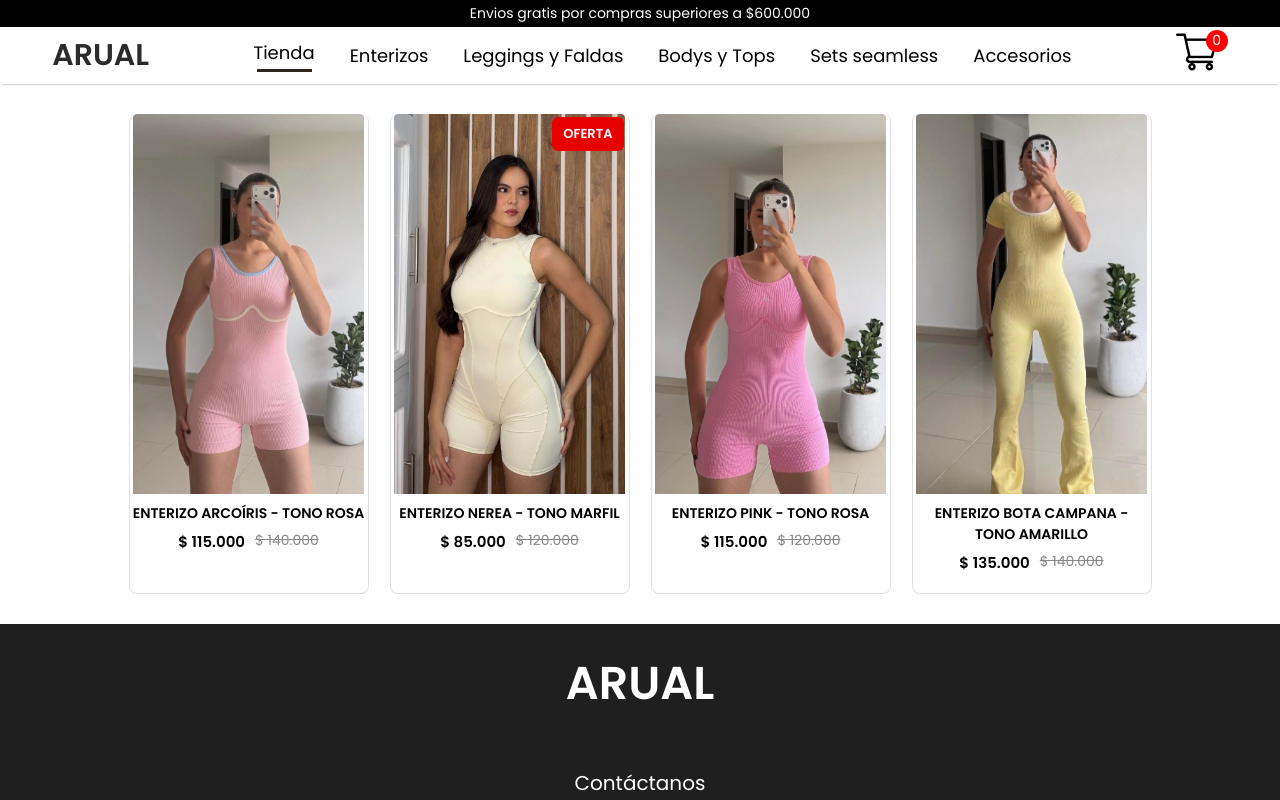
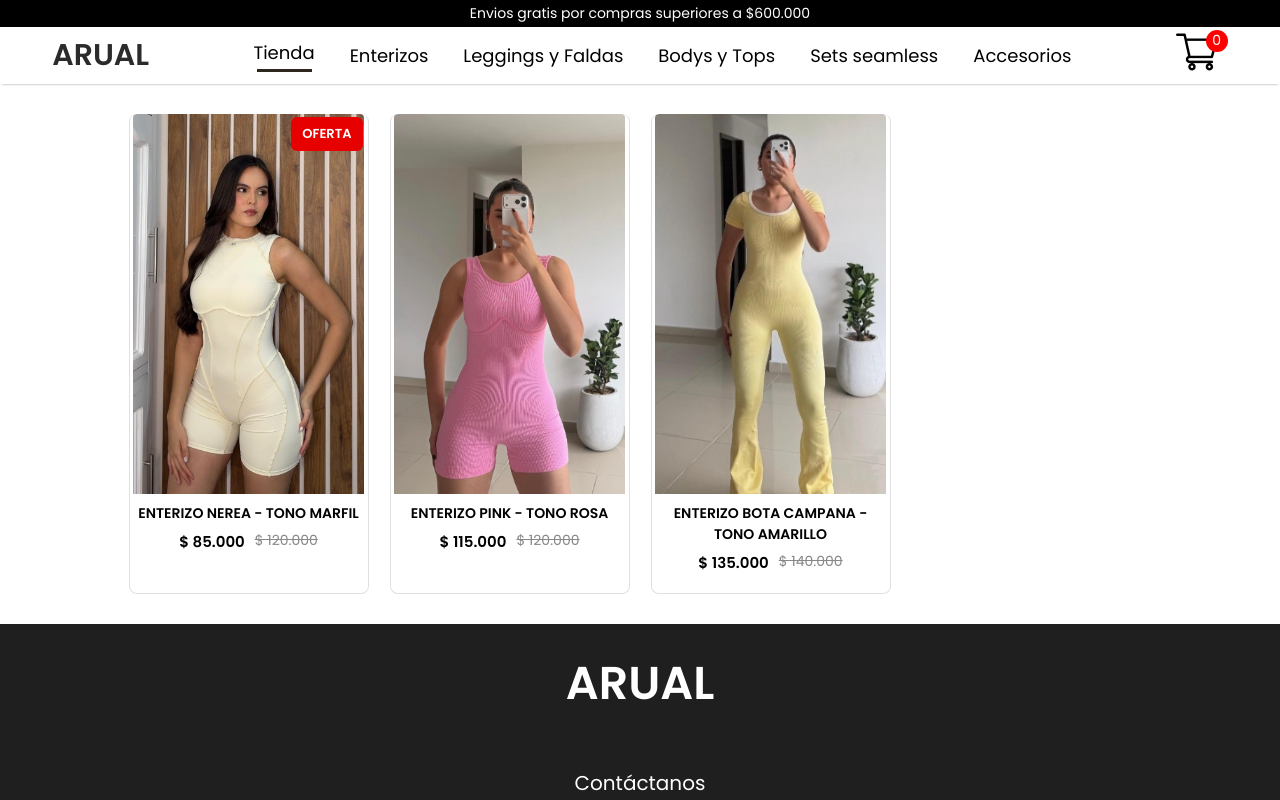
Before and after one commit to luis13xd/arual, a React (Create React App) app: page /enterizos in a window 1280 px wide. Shown: the top 800 px of the page. Built offline with nearby package versions, Linux system fonts and the light colour scheme.

Commit message:
ocultamos enterizo arcoiris

```diff
--- a/src/Components/Assets/all_product.js
+++ b/src/Components/Assets/all_product.js
@@ -9,10 +9,10 @@ import enterizomarfil2 from "./enterizos/enterizomarfil2.jpeg";
 import enterizomarfil3 from "./enterizos/enterizomarfil3.jpeg";
 import enterizomarfil4 from "./enterizos/enterizomarfil4.jpeg";
 // 103
-import enterizoarcoirisrosa1 from "./enterizos/enterizoarcoirisrosa1.jpeg";
-import enterizoarcoirisrosa2 from "./enterizos/enterizoarcoirisrosa2.jpeg";
-import enterizoarcoirisrosa3 from "./enterizos/enterizoarcoirisrosa3.jpeg";
-import enterizoarcoirisrosa4 from "./enterizos/enterizoarcoirisrosa4.jpeg";
+// import enterizoarcoirisrosa1 from "./enterizos/enterizoarcoirisrosa1.jpeg";
+// import enterizoarcoirisrosa2 from "./enterizos/enterizoarcoirisrosa2.jpeg";
+// import enterizoarcoirisrosa3 from "./enterizos/enterizoarcoirisrosa3.jpeg";
+// import enterizoarcoirisrosa4 from "./enterizos/enterizoarcoirisrosa4.jpeg";
 // 104
 // import enterizovanilla1 from "./enterizos/enterizovainilla1.jpeg";
 // import enterizovanilla2 from "./enterizos/enterizovainilla2.jpeg";
@@ -308,26 +308,26 @@ let all_product = [
   //     XL: false,
   //   },
   // },
-  {
-    id: 103,
-    name: "ENTERIZO ARCOÍRIS - TONO ROSA",
-    category: "enterizos",
-    description: "Tela suave con acabados de la mejor calidad",
-    image: enterizoarcoirisrosa1,
-    image2: enterizoarcoirisrosa2,
-    image3: enterizoarcoirisrosa3,
-    image4: enterizoarcoirisrosa4,
-    new_price: 115000,
-    old_price: 140000,
-    offer: false,
-    sizes: {
-      XS: false,
-      S: true,
-      M: true,
-      L: false,
-      XL: false,
-    },
-  },
+  // {
+  //   id: 103,
+  //   name: "ENTERIZO ARCOÍRIS - TONO ROSA",
+  //   category: "enterizos",
+  //   description: "Tela suave con acabados de la mejor calidad",
+  //   image: enterizoarcoirisrosa1,
+  //   image2: enterizoarcoirisrosa2,
+  //   image3: enterizoarcoirisrosa3,
+  //   image4: enterizoarcoirisrosa4,
+  //   new_price: 115000,
+  //   old_price: 140000,
+  //   offer: false,
+  //   sizes: {
+  //     XS: false,
+  //     S: true,
+  //     M: true,
+  //     L: false,
+  //     XL: false,
+  //   },
+  // },
   // {
   //   id: 105,
   //   name: "ENTERIZO FLEX - TONO GRIS",
```
Also changed, not shown: 1 other file (tests, documents, lock files or other folders).
